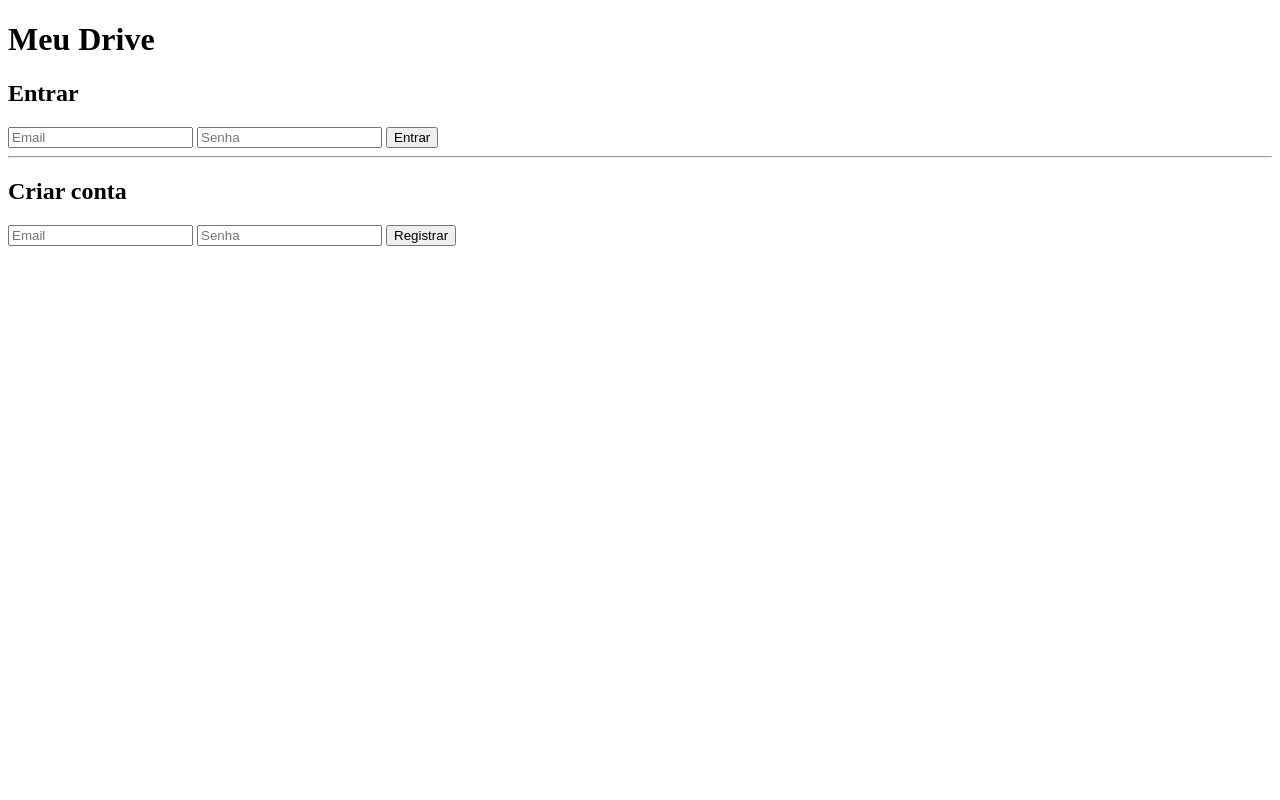
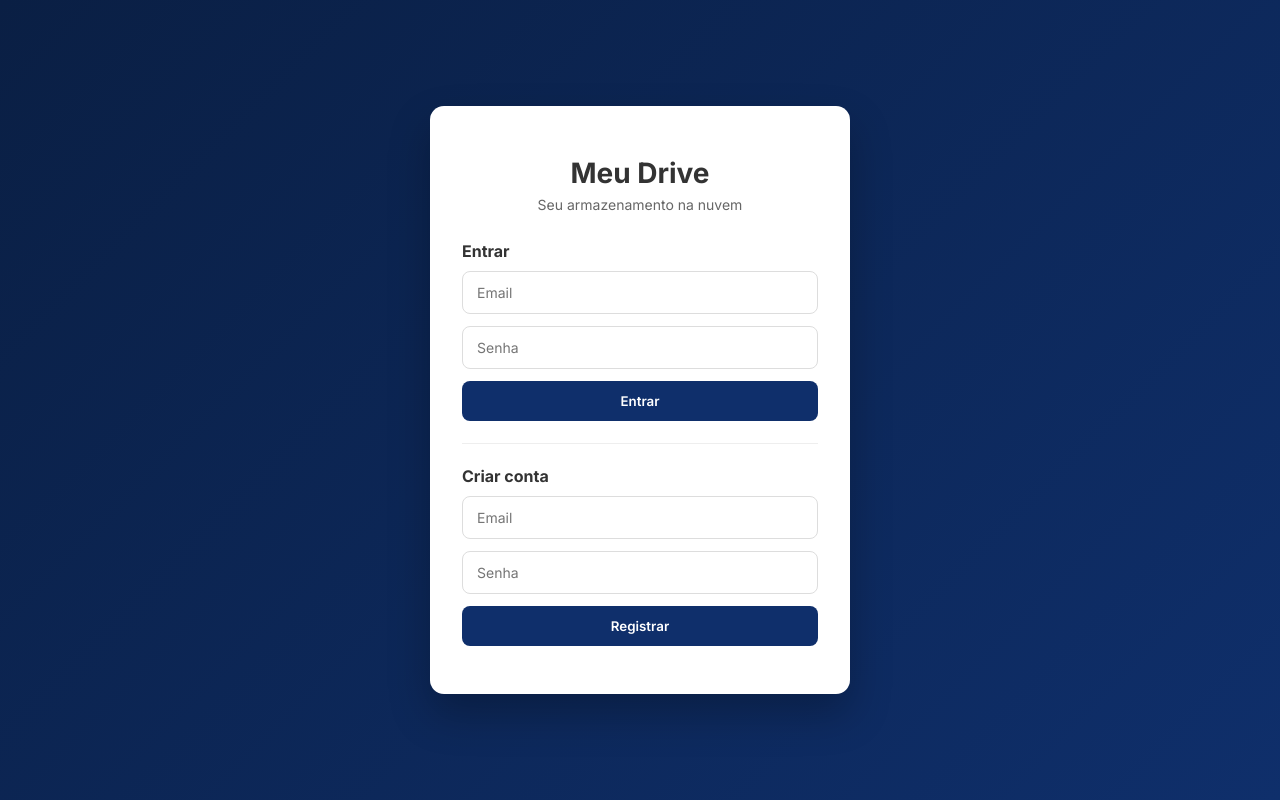
Before and after one commit to emanuellucasofc/meu-drive, a plain HTML site: page frontend/index.html in a window 1280 px wide. Drawn offline with nearby package versions, Linux system fonts and the light colour scheme.

Commit message:
Refactor HTML structure for login page

```diff
--- a/frontend/index.html
+++ b/frontend/index.html
@@ -1,18 +1,21 @@
 <!doctype html>
-<html>
+<html lang="pt-br">
 <head>
   <meta charset="utf-8" />
   <title>Meu Drive - Login</title>
+  <link rel="stylesheet" href="./styles.css" />
 </head>
 <body>
+  <div class="card">
     <h1>Meu Drive</h1>
+    <div class="subtitle">Seu armazenamento na nuvem</div>
 
     <h2>Entrar</h2>
     <input id="loginEmail" placeholder="Email" />
     <input id="loginPass" type="password" placeholder="Senha" />
     <button id="btnLogin">Entrar</button>
 
-  <hr />
+    <div class="divider"></div>
 
     <h2>Criar conta</h2>
     <input id="regEmail" placeholder="Email" />
@@ -20,8 +23,9 @@
     <button id="btnRegister">Registrar</button>
 
     <p id="msg"></p>
+  </div>
 
   <script src="https://cdn.jsdelivr.net/npm/@supabase/supabase-js@2"></script>
-  <script src="./app.js?v=3"></script>
+  <script src="./app.js?v=4"></script>
 </body>
 </html>
```
Lines whose indentation alone changed are shown as unchanged.
